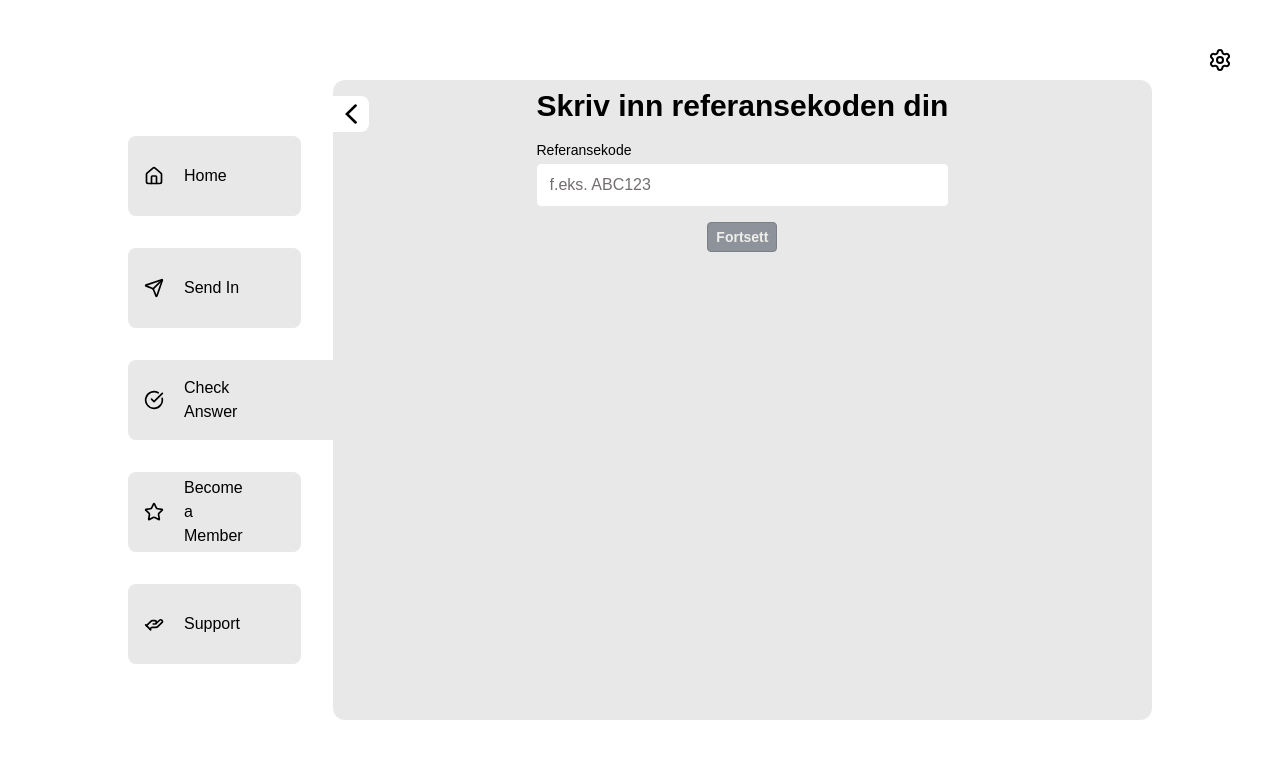
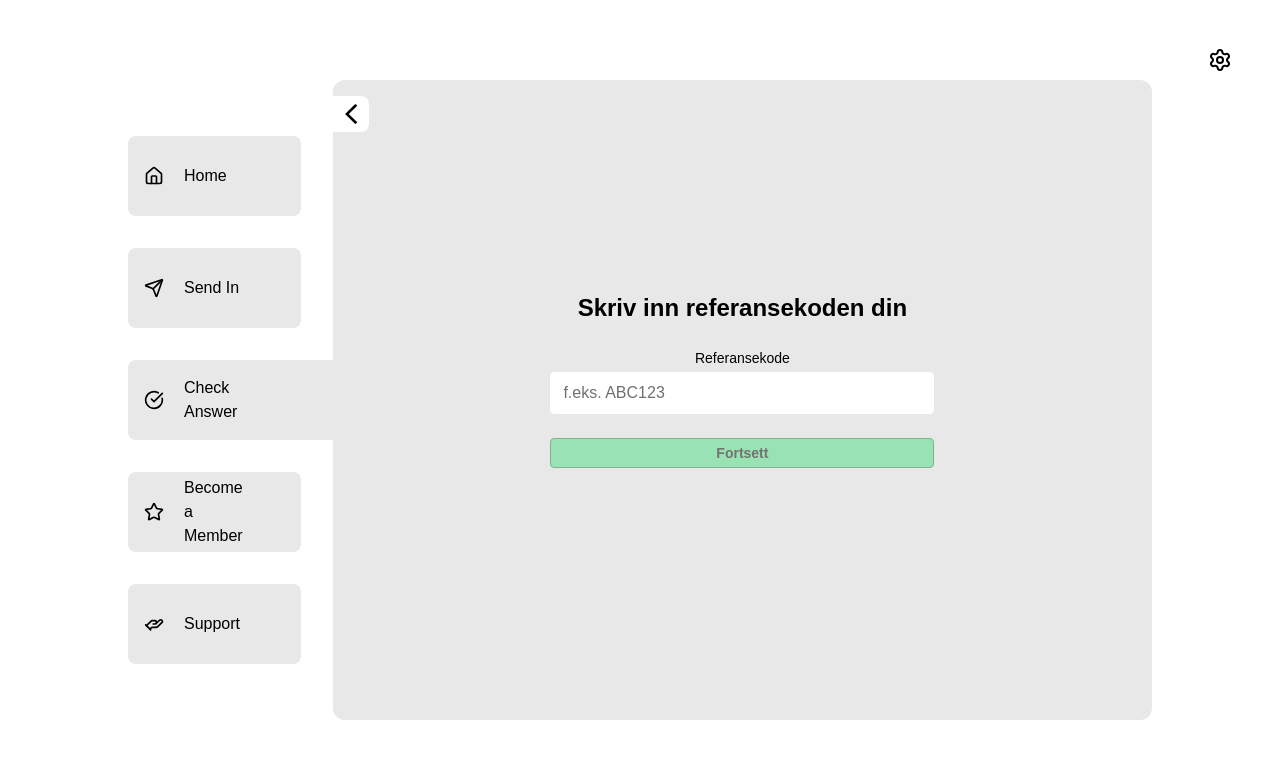
Before and after one commit to jensmjahle/mushroom-identification-frontend, a Vue app: page /user/login in a window 1280 px wide. Shown: the top 758 px of the page. Built offline with nearby package versions, Linux system fonts and the light colour scheme; no server answers.

Commit message:
Center the user login and style it to match the other user views

```diff
--- a/src/views/user/UserLoginView.vue
+++ b/src/views/user/UserLoginView.vue
@@ -1,25 +1,32 @@
 <template>
   <div class="main-user-view">
-    <div class="vertical-box space-y-4">
-      <h1>{{ $t('loginUser.heading') }}</h1>
+    <div class="user-display-card flex flex-col items-center justify-center px-6 py-10 text-center overflow-y-auto w-full max-w-3xl gap-6">
+      <div class="w-full max-w-sm space-y-6">
+        <h1 class="text-xl sm:text-2xl font-bold text-text1">
+          {{ t('loginUser.heading') }}
+        </h1>
 
         <BaseInput
           v-model="code"
-          :label="$t('loginUser.refLabel')"
-          :placeholder="$t('loginUser.placeholder')"
+          :label="t('loginUser.refLabel')"
+          :placeholder="t('loginUser.placeholder')"
           id="ref-code"
         />
 
         <!-- Error message -->
-      <p v-if="error" class="text-danger">{{ error }}</p>
+        <p v-if="error" class="text-red-500 text-sm sm:text-base">
+          {{ error }}
+        </p>
 
         <BaseButton
-          variant="3"
+          variant="1"
           @click="login"
           :disabled="!code.trim()"
+          block
         >
-        {{ $t('loginUser.button') }}
+          {{ t('loginUser.button') }}
         </BaseButton>
+      </div>
     </div>
   </div>
 </template>
@@ -30,8 +37,8 @@ import { useRouter } from 'vue-router'
 import BaseButton from '@/components/base/BaseButton.vue'
 import BaseInput from '@/components/base/BaseInput.vue'
 import { useI18n } from 'vue-i18n'
-import { parseJwt } from "@/utils/jwt.js"
-import {loginUser} from "@/services/authService.js";
+import { parseJwt } from '@/utils/jwt.js'
+import { loginUser } from '@/services/authService.js'
 
 const code = ref('')
 const error = ref(null)
@@ -45,7 +52,7 @@ const login = async () => {
   }
 
   try {
-    error.value = null // clear any previous error
+    error.value = null
     const response = await loginUser(code.value)
     const token = response.token
     sessionStorage.setItem('jwt', token)
```
Lines whose indentation alone changed are shown as unchanged.
